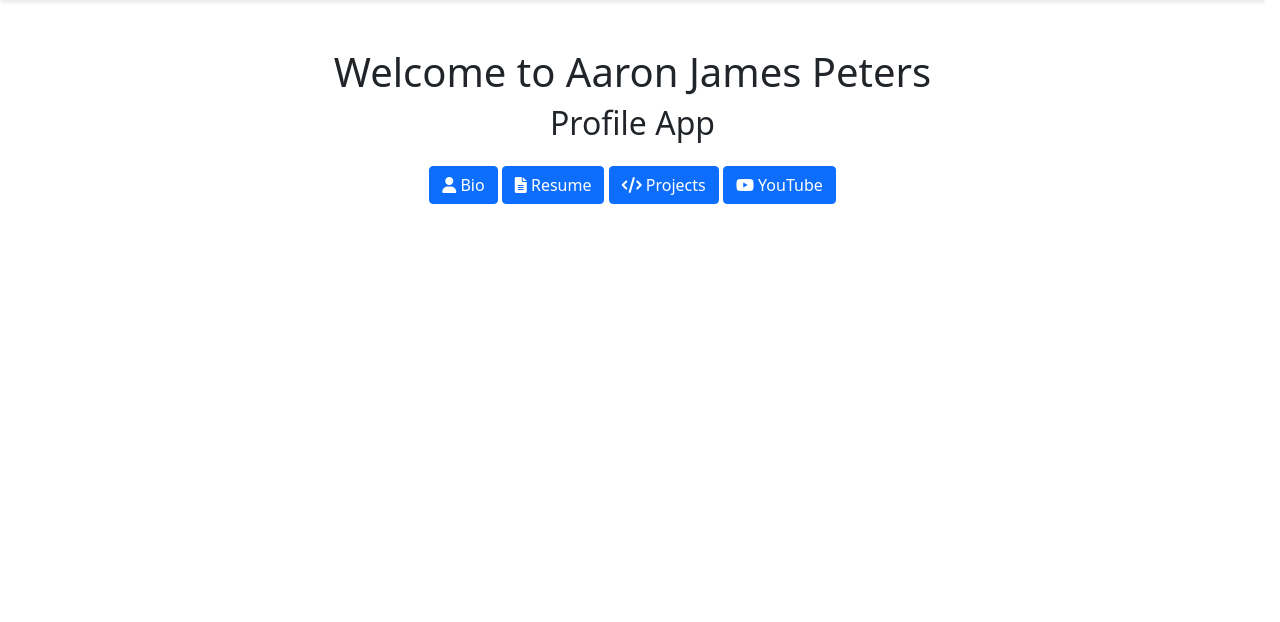
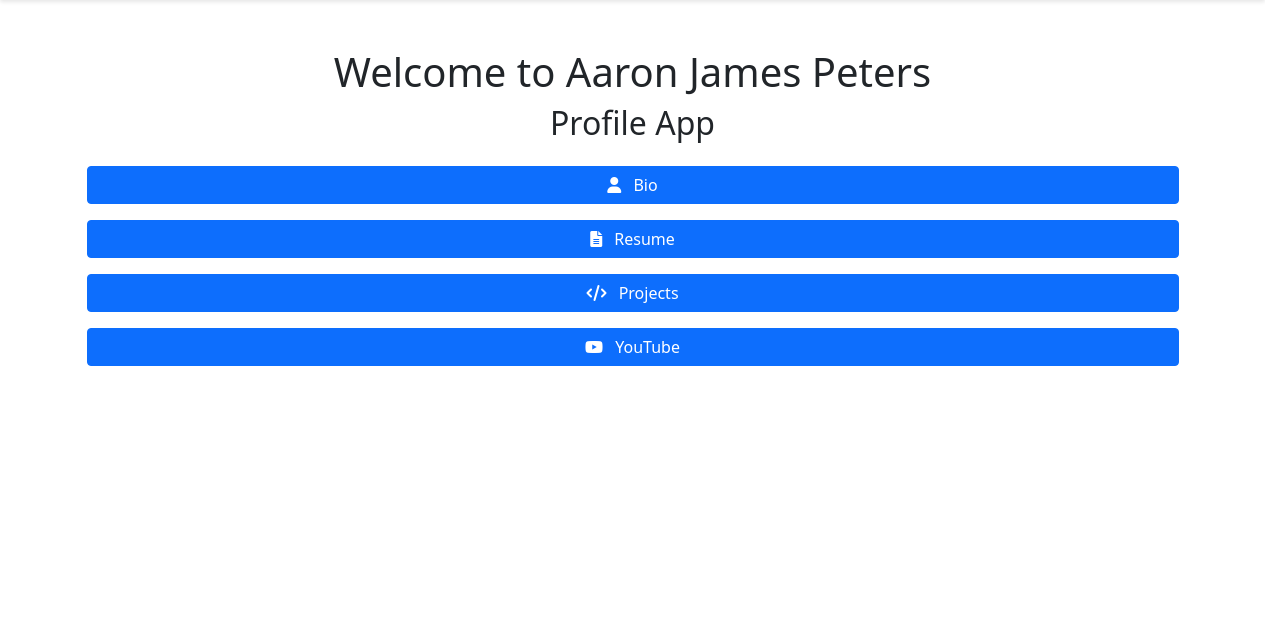
Before and after one commit to sretepsemaj/aaronjamespeters, a Flask app: page / in a window 1280 px wide. Shown: the part 66-688 px from the top of the page. Run offline with Flask 3, Linux system fonts and the light colour scheme.

Commit message:
Fix vertical button stacking: - Add Bootstrap flex column classes - Add margin between buttons - Force full width on buttons

```diff
--- a/app/templates/index.html
+++ b/app/templates/index.html
@@ -6,21 +6,21 @@
         <div class="welcome-card" data-aos="fade-up">
             <h1 class="main-title">Welcome to Aaron James Peters</h1>
             <h2 class="subtitle mb-4">Profile App</h2>
-            <div class="nav-buttons">
-                <a href="{{ url_for('bio.index') }}" class="btn btn-primary nav-button">
-                    <i class="fas fa-user"></i>
+            <div class="nav-buttons d-flex flex-column align-items-center">
+                <a href="{{ url_for('bio.index') }}" class="btn btn-primary nav-button mb-3 w-100">
+                    <i class="fas fa-user me-2"></i>
                     <span>Bio</span>
                 </a>
-                <a href="{{ url_for('resume.index') }}" class="btn btn-primary nav-button">
-                    <i class="fas fa-file-alt"></i>
+                <a href="{{ url_for('resume.index') }}" class="btn btn-primary nav-button mb-3 w-100">
+                    <i class="fas fa-file-alt me-2"></i>
                     <span>Resume</span>
                 </a>
-                <a href="{{ url_for('projects.index') }}" class="btn btn-primary nav-button">
-                    <i class="fas fa-code"></i>
+                <a href="{{ url_for('projects.index') }}" class="btn btn-primary nav-button mb-3 w-100">
+                    <i class="fas fa-code me-2"></i>
                     <span>Projects</span>
                 </a>
-                <a href="{{ url_for('youtube.index') }}" class="btn btn-primary nav-button">
-                    <i class="fab fa-youtube"></i>
+                <a href="{{ url_for('youtube.index') }}" class="btn btn-primary nav-button mb-3 w-100">
+                    <i class="fab fa-youtube me-2"></i>
                     <span>YouTube</span>
                 </a>
             </div>
@@ -47,8 +47,6 @@
     box-shadow: 0 4px 6px rgba(0,0,0,0.1);
     max-width: 600px;
     margin: 0 auto;
-    opacity: 0;
-    transform: translateY(20px);
 }
 
 .main-title {
@@ -66,22 +64,17 @@
 
 /* Navigation Buttons */
 .nav-buttons {
-    display: flex;
-    flex-direction: column;
-    gap: 1rem;
     max-width: 300px;
     margin: 0 auto;
 }
 
 .nav-button {
-    display: flex;
+    display: flex !important;
     align-items: center;
     justify-content: center;
-    gap: 0.75rem;
-    padding: 1rem;
+    padding: 1rem !important;
     font-size: 1.1rem;
     transition: transform 0.2s, box-shadow 0.2s;
-    width: 100%;
 }
 
 .nav-button:hover {
@@ -109,7 +102,7 @@
     }
 
     .nav-button {
-        padding: 0.875rem;
+        padding: 0.875rem !important;
         font-size: 1rem;
     }
 }
```
